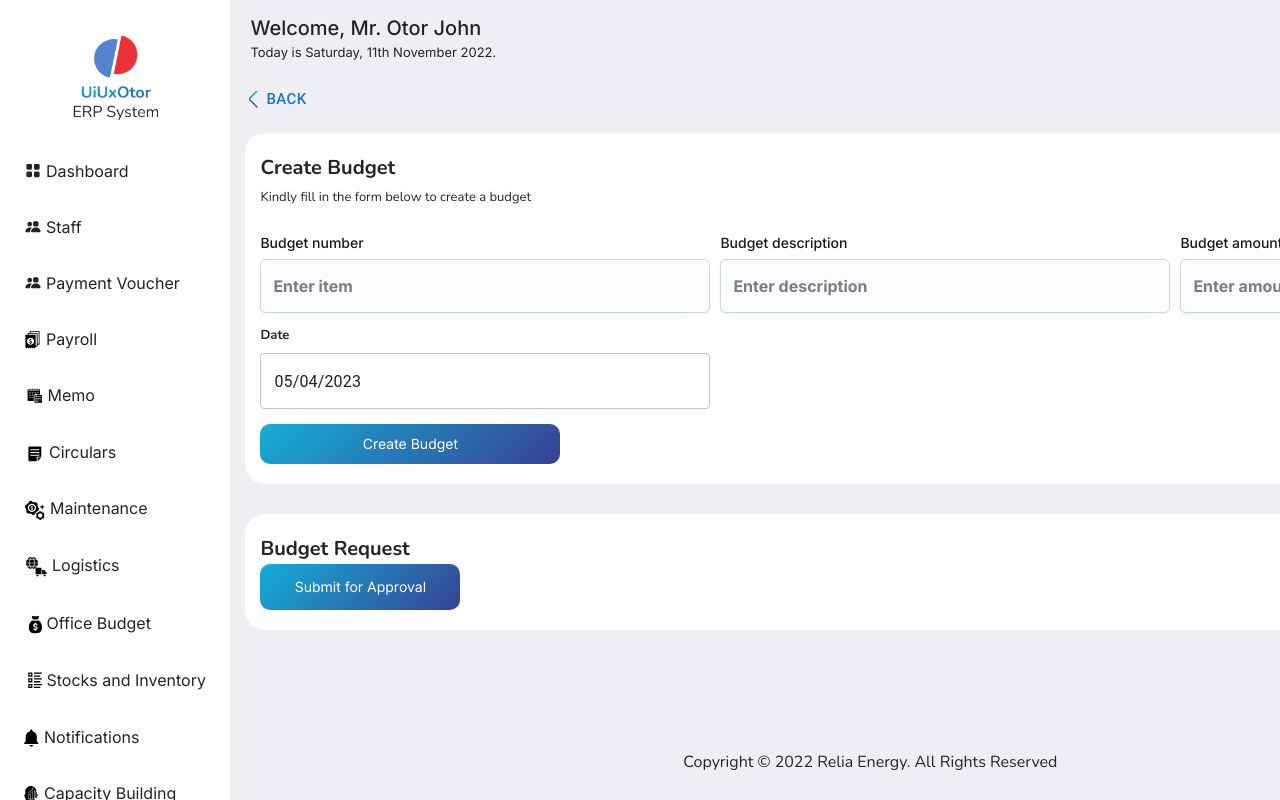
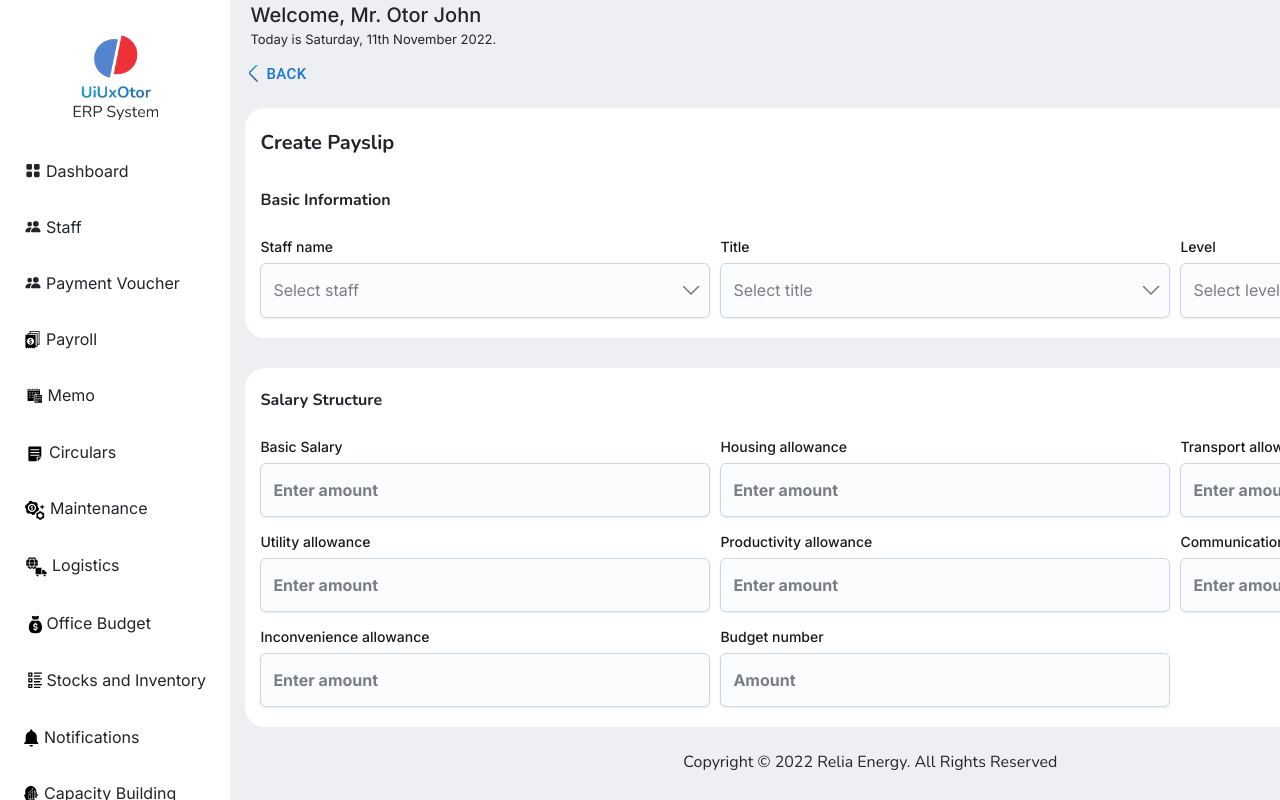
Before and after one commit to UgurSadikhli/Ottor-erp, a Next.js app: page /payroll/create-payslip in a window 1280 px wide. Built offline with nearby package versions, Linux system fonts and the light colour scheme.

Commit message:
'Create Payslip' page is done

```diff
--- a/src/app/payroll/create-payslip/CreatePayslip.module.css
+++ b/src/app/payroll/create-payslip/CreatePayslip.module.css
@@ -25,6 +25,36 @@
     padding: 20px 15px 20px 15px;
     background-color: #fff;
     gap: 25px;
+}
+
+.formTop {
+    display: flex;
+    flex-direction: column;
+    gap: 30px;
+}
+
+.pageTitle {
+    font-family: 'Nunito', sans-serif;
+    font-size: 20px;
+    font-weight: 800;
+}
+
+.formTitle {
+    font-family: 'Nunito', sans-serif;
+    font-size: 16px;
+    font-weight: 1000;
+}
+
+.formBody {
+    display: flex;
+    flex-direction: column;
+    gap: 15px;
+}
+
+.bodyContainer {
+    display: flex;
+    flex-direction: row;
+    gap:10px;
 }
 
 .form1{
--- a/src/app/payroll/create-payslip/page.tsx
+++ b/src/app/payroll/create-payslip/page.tsx
@@ -8,6 +8,24 @@ import InputField from "@/app/components/Input/input";
 import DatePickerValue from "@/app/components/Calendar/calendar";
 import SelectIndicator from "@/app/components/SelectIndicator/SelectIndicator";
 
+const SelectIndicatorOptions = {
+    staffName: [
+        { value: "1", label: "1" },
+        { value: "2", label: "2" },
+        { value: "3", label: "3" },
+    ],
+    titles: [
+        { value: "1", label: "1" },
+        { value: "2", label: "2" },
+        { value: "3", label: "3" },
+    ],
+    levels: [
+        { value: "1", label: "1" },
+        { value: "2", label: "2" },
+        { value: "3", label: "3" },
+    ]
+};
+
 const CreatePayslip = () => {
     return (
         <MainLayout>
@@ -16,65 +34,148 @@ const CreatePayslip = () => {
                     <CustomButton icon={<ArrowRightIcon color="black"/>} links="payroll" label="Back" />
                 </div>
                 <div className={styles.body}>
-                    <div className={styles.form1}>
-                        <div className={styles.form1Top}>
-                            <span className={styles.formTopTW}>Create Budget</span>
-                            <span className={styles.formTopT}>Kindly fill in the form below to create a budget</span>
+                    <div className={styles.form}>
+                        <div className={styles.formTop}>
+                            <span className={styles.pageTitle}>Create Payslip</span>
+                            <span className={styles.formTitle}>Basic Information</span>
                         </div>
-                        <div className={styles.form1Bottom}>
-                            <div className={styles.form1H1}>
+                        <div className={styles.formBody}>
+                            <div className={styles.bodyContainer}>
+                                <SelectIndicator
+                                    options={SelectIndicatorOptions.staffName}
+                                    placeholder="Select staff"
+                                    height={55}
+                                    width={450}
+                                    label="Staff name"
+                                    showLabel={true}
+                                />
+                                <SelectIndicator
+                                    options={SelectIndicatorOptions.titles}
+                                    placeholder="Select title"
+                                    height={55}
+                                    width={450}
+                                    label="Title"
+                                    showLabel={true}
+                                />
+                                <SelectIndicator
+                                    options={SelectIndicatorOptions.levels}
+                                    placeholder="Select level"
+                                    height={55}
+                                    width={450}
+                                    label="Level"
+                                    showLabel={true}
+                                />
+                            </div>
+                        </div>
+                    </div>
+                    <div className={styles.form}>
+                        <div className={styles.formTop}>
+                            <span className={styles.formTitle}>Salary Structure</span>
+                        </div>
+                        <div className={styles.formBody}>
+                            <div className={styles.bodyContainer}>
                                 <InputField
-                                    label="Budget number"
-                                    placeholder="Enter item"
+                                    label="Basic Salary"
+                                    placeholder="Enter amount"
                                     width={450}
                                     height={54}
                                 />
                                 <InputField
-                                    label="Budget description"
-                                    placeholder="Enter description"
+                                    label="Housing allowance"
+                                    placeholder="Enter amount"
                                     width={450}
                                     height={54}
                                 />
                                 <InputField
-                                    label="Budget amount"
-                                    placeholder="Enter amount in ₦"
+                                    label="Transport allowance"
+                                    placeholder="Enter amount"
                                     width={450}
                                     height={54}
                                 />
                             </div>
-                            <div className={styles.form1H2}>
-                                <div className={styles.form1SpanDatePickerValue}>
-                                    <span className={styles.formTopDate}>Date</span>
-                                    <DatePickerValue width={450}  />
-                                </div>
-                                {/*<SelectIndicator*/}
-                                {/*    options={SelectIndicatoroptions}*/}
-                                {/*    placeholder="Select option"*/}
-                                {/*    height={55}*/}
-                                {/*    width={450}*/}
-                                {/*    label="Receiving office"*/}
-                                {/*    showLabel={true}*/}
-                                {/*/>*/}
+                            <div className={styles.bodyContainer}>
+                                <InputField
+                                    label="Utility allowance"
+                                    placeholder="Enter amount"
+                                    width={450}
+                                    height={54}
+                                />
+                                <InputField
+                                    label="Productivity allowance"
+                                    placeholder="Enter amount"
+                                    width={450}
+                                    height={54}
+                                />
+                                <InputField
+                                    label="Communication allowance"
+                                    placeholder="Enter amount"
+                                    width={450}
+                                    height={54}
+                                />
+                            </div>
+                            <div className={styles.bodyContainer}>
+                                <InputField
+                                    label="Inconvenience allowance"
+                                    placeholder="Enter amount"
+                                    width={450}
+                                    height={54}
+                                />
+                                <InputField
+                                    label="Budget number"
+                                    placeholder="Amount"
+                                    width={450}
+                                    height={54}
+                                />
 
                             </div>
-                            <div className={styles.form1H3}>
-                                <button className={styles.buttons}>Create Budget</button>
-                            </div>
-
-                        </div>
-
-                    </div>
-                    <div className={styles.form2}>
-                        <div className={styles.form2Top}>
-                            <span className={styles.formTopTW}>Budget Request</span>
-                        </div>
-                        <div className={styles.form2Bottom}>
-                            <button className={styles.buttons2}>Submit for Approval</button>
                         </div>
                     </div>
-
+                    <div className={styles.form}>
+                        <div className={styles.formTop}>
+                            <span className={styles.formTitle}>Deductions</span>
+                        </div>
+                        <div className={styles.formBody}>
+                            <div className={styles.bodyContainer}>
+                                <InputField
+                                    label="TAX/PAYE"
+                                    placeholder="Enter amount"
+                                    width={450}
+                                    height={54}
+                                />
+                                <InputField
+                                    label="Employee pension"
+                                    placeholder="Enter amount"
+                                    width={450}
+                                    height={54}
+                                />
+                                <InputField
+                                    label="Total deduction"
+                                    placeholder="Amount"
+                                    width={450}
+                                    height={54}
+                                />
+                            </div>
+                        </div>
+                    </div>
+                    <div className={styles.form}>
+                        <div className={styles.formTop}>
+                            <span className={styles.formTitle}>Net Salary</span>
+                        </div>
+                        <div className={styles.formBody}>
+                            <div className={styles.bodyContainer}>
+                                <InputField
+                                    label="Net salary"
+                                    placeholder="Amount"
+                                    width={450}
+                                    height={54}
+                                />
+                            </div>
+                        </div>
+                        <div className={styles.formBottom}>
+                            <button className={styles.buttons}>Create Payslip</button>
+                        </div>
+                    </div>
                 </div>
-
             </div>
         </MainLayout>
     );
```
